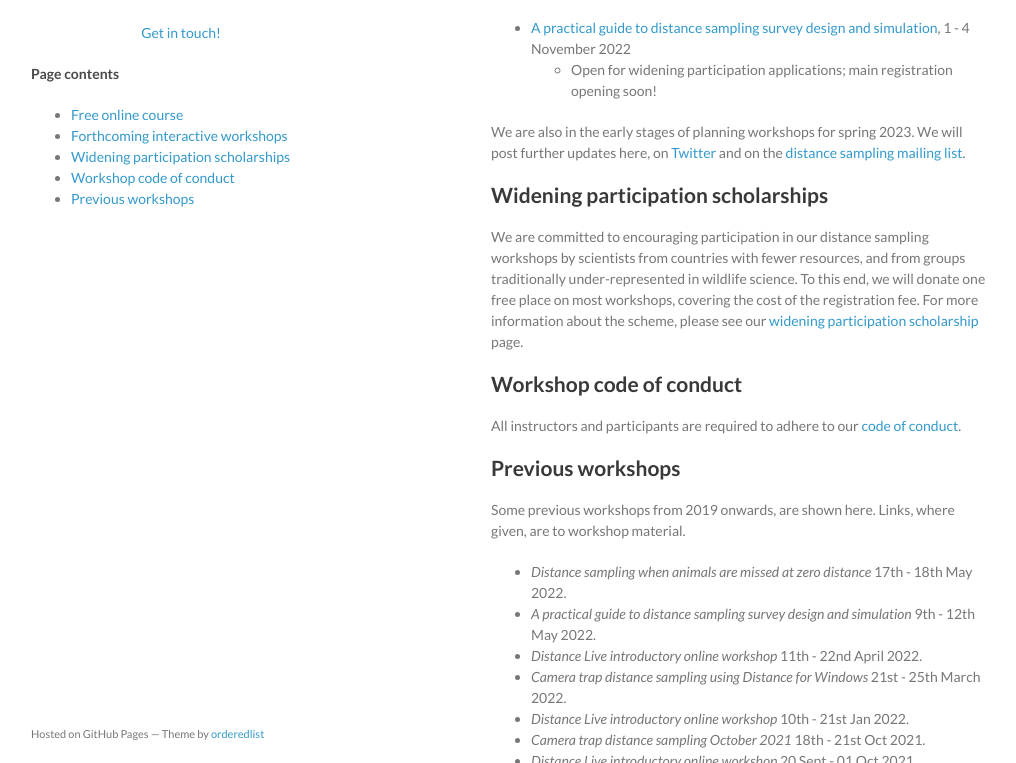
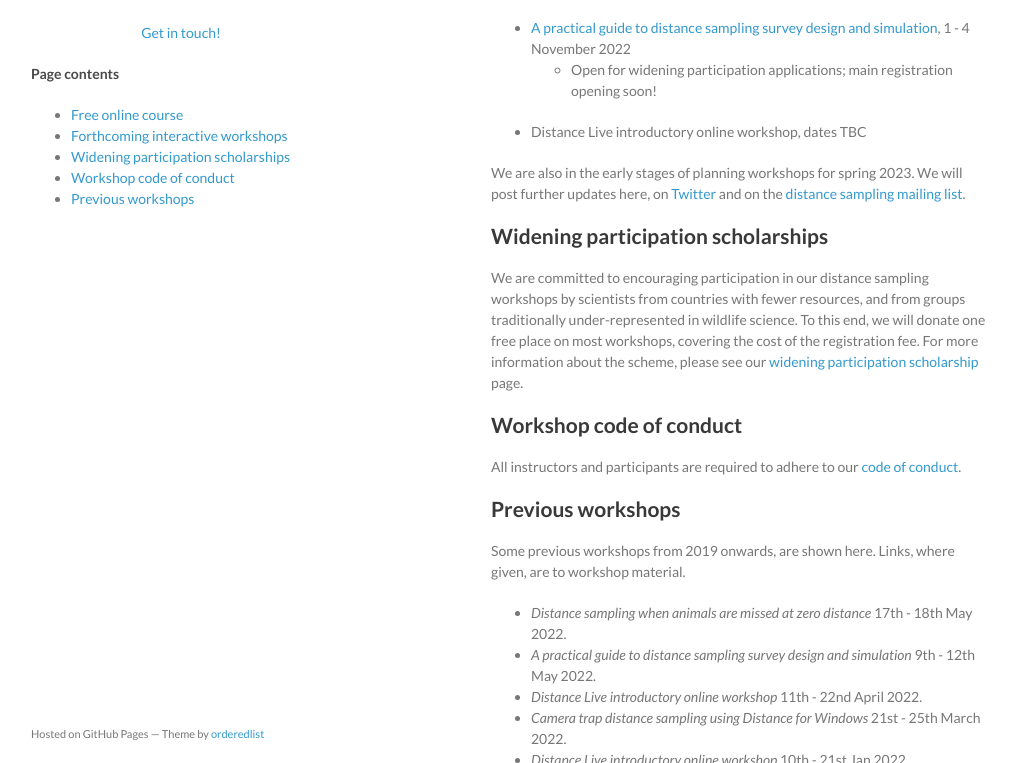
Before and after one commit to distanceworkshops/distanceworkshops.github.io, a Jekyll site: the page built from index.md, in a window 1280 px wide and 900 px high, scrolled down 426 px, cut to the strip 137-900 px from the top of the window. Shown: the whole strip, without its empty margins (129-1145 px from the left). Built offline with Jekyll 4.4.1, drawn with Linux system fonts in a browser that asks for light colours.

Commit message:
Added notice of further intro workshop in autumn.

```diff
--- a/index.md
+++ b/index.md
@@ -23,6 +23,7 @@ We are planning the following workshops in the autumn:
   - Open for widening participation applications; main registration opening soon!
 - [A practical guide to distance sampling survey design and simulation](design-nov-2022), 1 - 4 November 2022
   - Open for widening participation applications; main registration opening soon!
+- Distance Live introductory online workshop, dates TBC
 
 We are also in the early stages of planning workshops for spring 2023.  We will post further updates here, on [Twitter](http://twitter.com/distancesamp) and on the [distance sampling mailing list](https://groups.google.com/forum/#!forum/distance-sampling).
 
```
